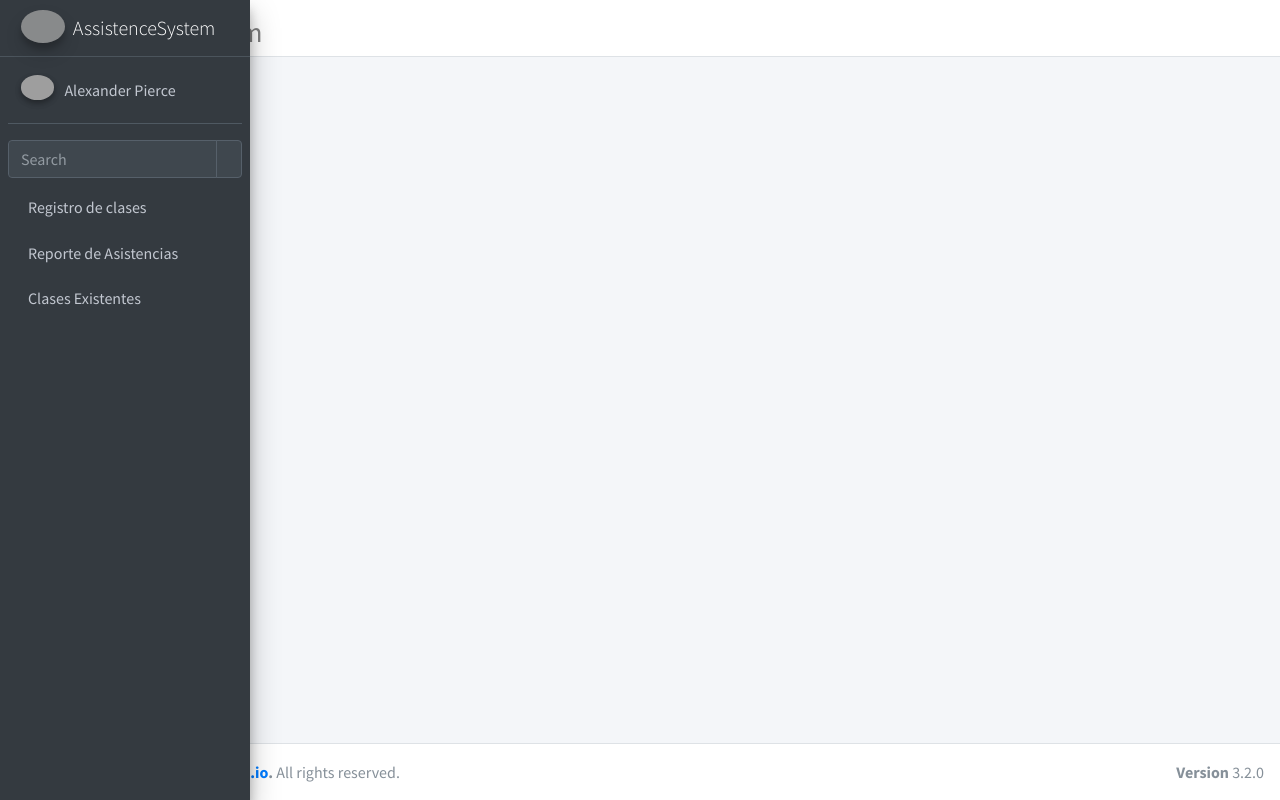
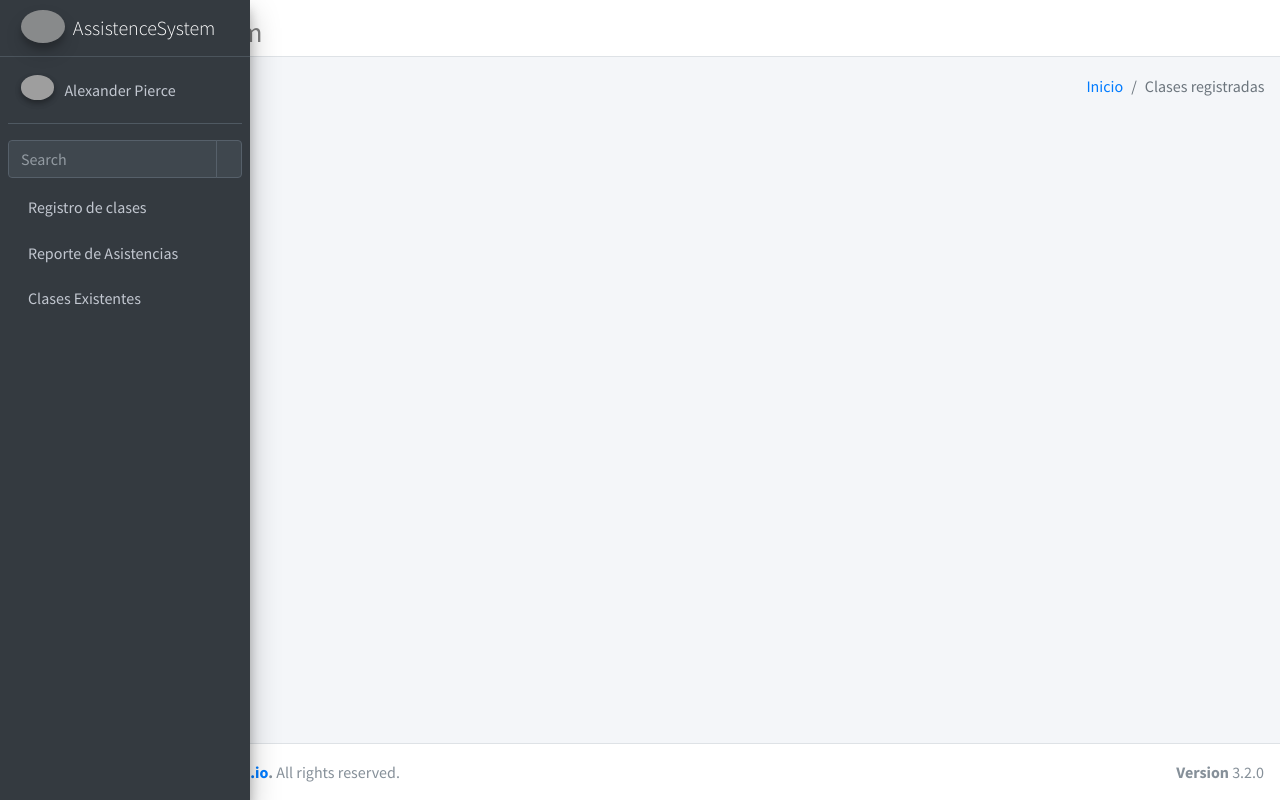
Before and after one commit to danielvazquez-utp/ejemplo_taller, a CodeIgniter app: page /ejemplo_taller/index.php/taller/clasesExistentes in a window 1280 px wide. Run offline with CodeIgniter, Linux system fonts and the light colour scheme; data that the repository does not hold is empty; some libraries are stand-ins or nearby versions; grey boxes are pictures that could not be loaded.

Commit message:
clases existentes en orden nuevo

```diff
--- a/application/views/Taller/clasesExistentes_view.php
+++ b/application/views/Taller/clasesExistentes_view.php
@@ -1,4 +1,19 @@
 <div class="content-wrapper" style="min-height: 606px;">
+    <section class="content-header">
+        <div class="container-fluid">
+            <div class="row mb-2">
+            <div class="col-sm-6">
+                <h1>Clases registradas</h1>
+            </div>
+            <div class="col-sm-6">
+                <ol class="breadcrumb float-sm-right">
+                <li class="breadcrumb-item"><a href="<?=base_url('home')?>">Inicio</a></li>
+                <li class="breadcrumb-item active">Clases registradas</li>
+                </ol>
+            </div>
+            </div>
+        </div>
+    </section>
     <section class="content">
         <div class="row">
         <?php
```
